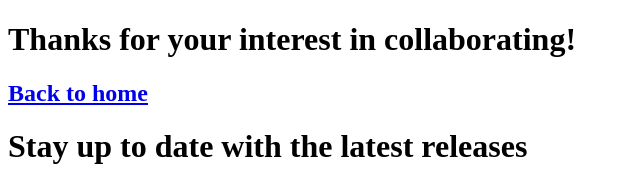
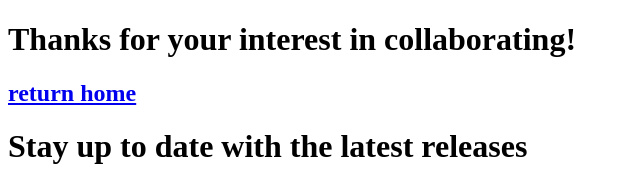
Before and after one commit to AngellXR/archivesite, a Next.js app in the folder nextjs-blog/: page /posts/API in a window 1280 px wide. Shown: the top 170 px of the page, without its empty margins (0-640 px from the left). Built offline with nearby package versions, Linux system fonts and the light colour scheme.

Commit message:
back to home change
changed to return home

```diff
--- a/nextjs-blog/pages/posts/API.js
+++ b/nextjs-blog/pages/posts/API.js
@@ -12,7 +12,7 @@ export default function APIPost() {
       <h1>Thanks for your interest in collaborating!</h1>
       <h2>
         <Link href="/">
-          <a>Back to home</a>
+          <a>return home</a>
         </Link>
       </h2>
       <ContactForm></ContactForm>
```
